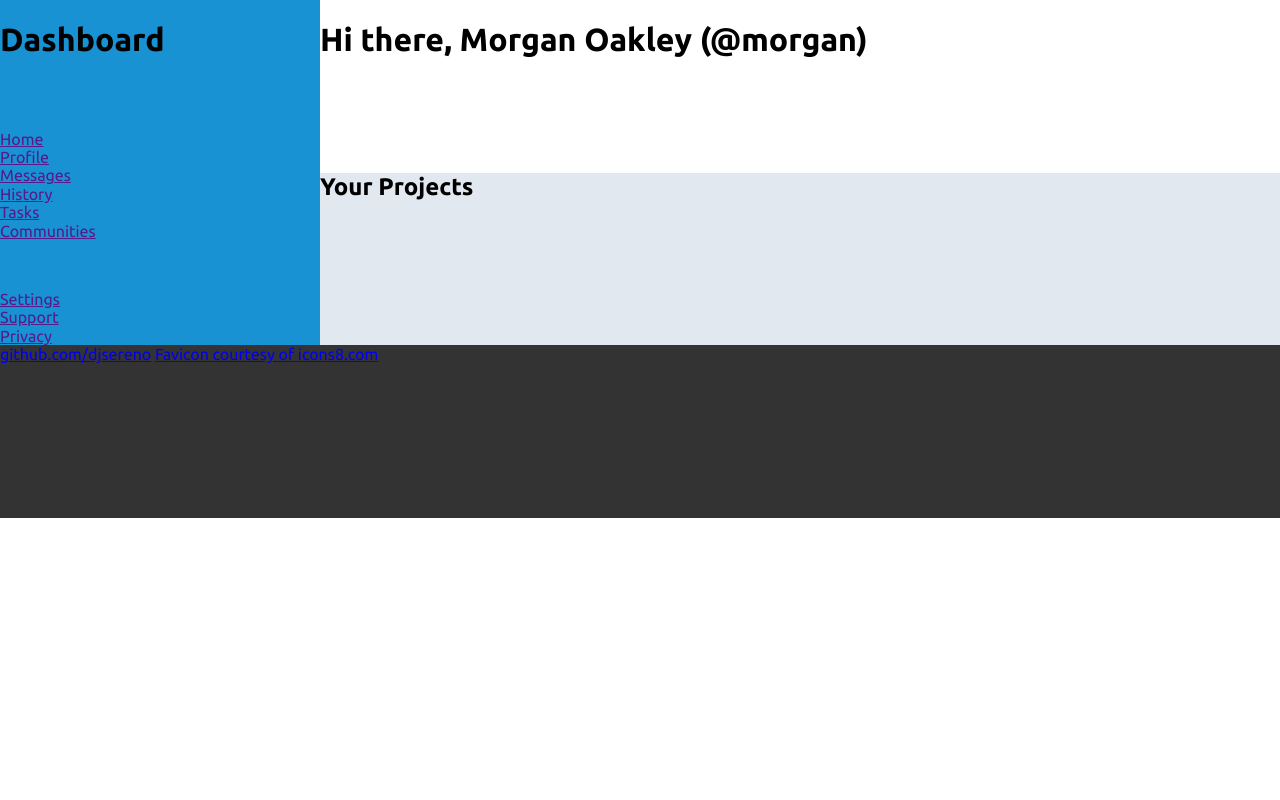
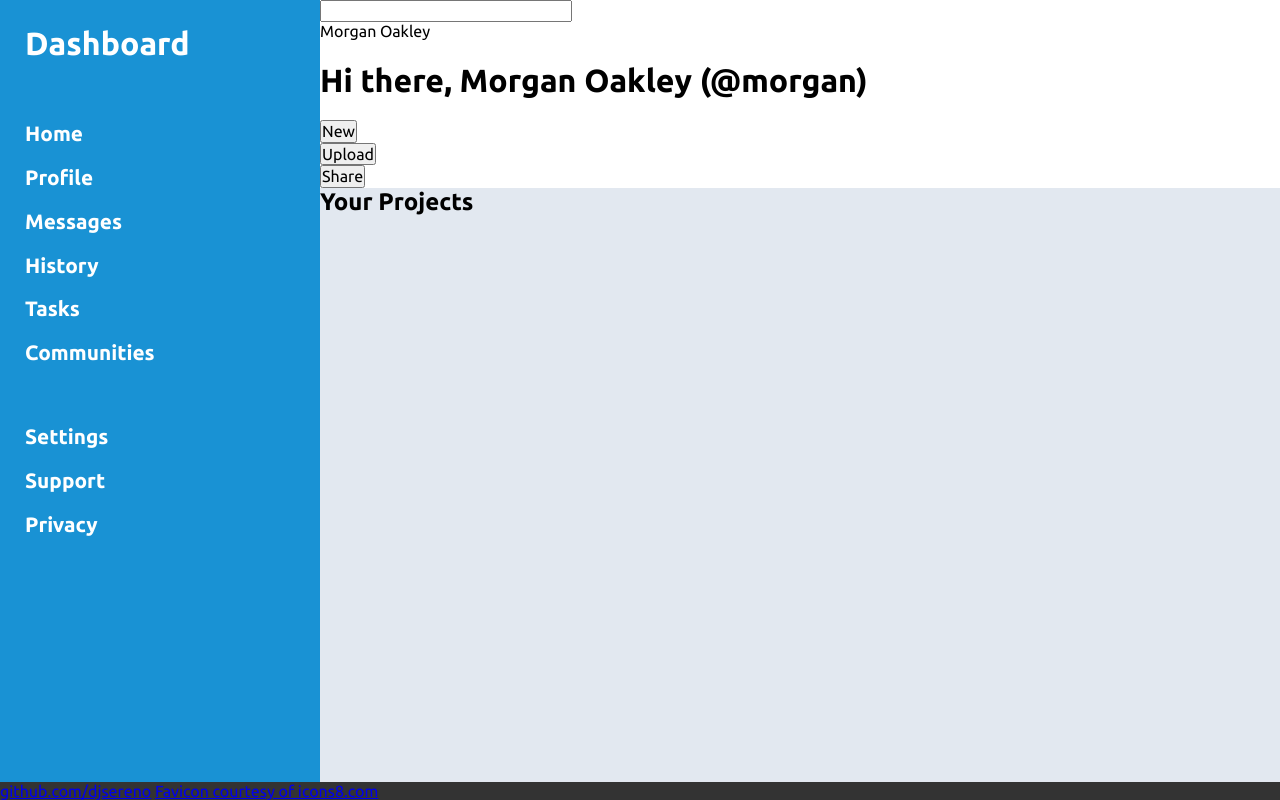
Before and after one commit to djsereno/Admin-Dashboard, a plain HTML site: page index.html in a window 1280 px wide. Drawn offline with Linux system fonts and the light colour scheme.

Commit message:
Add basic header content

```diff
--- a/index.html
+++ b/index.html
@@ -13,22 +13,33 @@
 
   <body>
     <header>
+      <input type="search" name="search" id="search" />
+      <div class="account-access">
+        <p>Morgan Oakley</p>
+      </div>
       <h1>Hi there, <span>Morgan Oakley (@morgan)</span></h1>
+      <div class="button-container">
+        <ul>
+          <li><button type="submit">New</button></li>
+          <li><button type="submit">Upload</button></li>
+          <li><button type="submit">Share</button></li>
+        </ul>
+      </div>
     </header>
     <nav>
       <h1 class="brand">Dashboard</h1>
       <ul class="nav-container">
-        <li class="nav-link"><a href="" target="_blank">Home</a></li>
-        <li class="nav-link"><a href="" target="_blank">Profile</a></li>
-        <li class="nav-link"><a href="" target="_blank">Messages</a></li>
-        <li class="nav-link"><a href="" target="_blank">History</a></li>
-        <li class="nav-link"><a href="" target="_blank">Tasks</a></li>
-        <li class="nav-link"><a href="" target="_blank">Communities</a></li>
+        <li><a href="" target="_blank" class="nav-link">Home</a></li>
+        <li><a href="" target="_blank" class="nav-link">Profile</a></li>
+        <li><a href="" target="_blank" class="nav-link">Messages</a></li>
+        <li><a href="" target="_blank" class="nav-link">History</a></li>
+        <li><a href="" target="_blank" class="nav-link">Tasks</a></li>
+        <li><a href="" target="_blank" class="nav-link">Communities</a></li>
       </ul>
       <ul class="nav-container">
-        <li class="nav-link"><a href="" target="_blank">Settings</a></li>
-        <li class="nav-link"><a href="" target="_blank">Support</a></li>
-        <li class="nav-link"><a href="" target="_blank">Privacy</a></li>
+        <li><a href="" target="_blank" class="nav-link">Settings</a></li>
+        <li><a href="" target="_blank" class="nav-link">Support</a></li>
+        <li><a href="" target="_blank" class="nav-link">Privacy</a></li>
       </ul>
     </nav>
     <main>
--- a/styles.css
+++ b/styles.css
@@ -17,10 +17,11 @@
 body {
   display: grid;
   grid:
-    "sidebar header" 1fr
+    "sidebar header" min-content
     "sidebar main" 1fr
-    "footer footer" 1fr /
+    "footer footer" min-content /
     1fr 3fr;
+    min-height: 100vh;
 }
 
 header {
@@ -28,11 +29,34 @@ header {
   background-color: var(--color-background-header);
 }
 
+
+
 nav {
   grid-area: sidebar;
   display: grid;
-  gap: 50px;
+  grid-auto-rows: min-content;
+  padding: 25px;
+  gap: 60px;
   background-color: var(--color-background-primary);
+  color: var(--color-font-primary);
+}
+
+.brand {
+  margin: 0;
+}
+
+.nav-container {
+  list-style: none;
+  display: grid;
+  grid-auto-rows: min-content;
+  gap: 20px;
+}
+
+.nav-link:is(:link, :active, :hover, :visited) {
+  text-decoration: none;
+  color: var(--color-font-primary);
+  font-weight: bold;
+  font-size: 1.3rem;
 }
 
 main {
```
